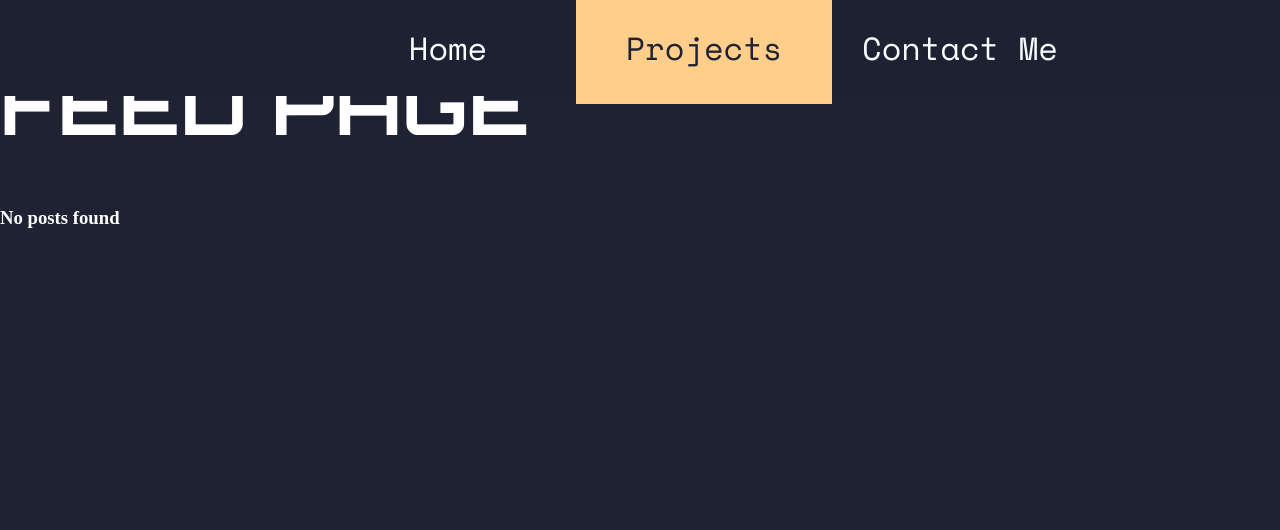
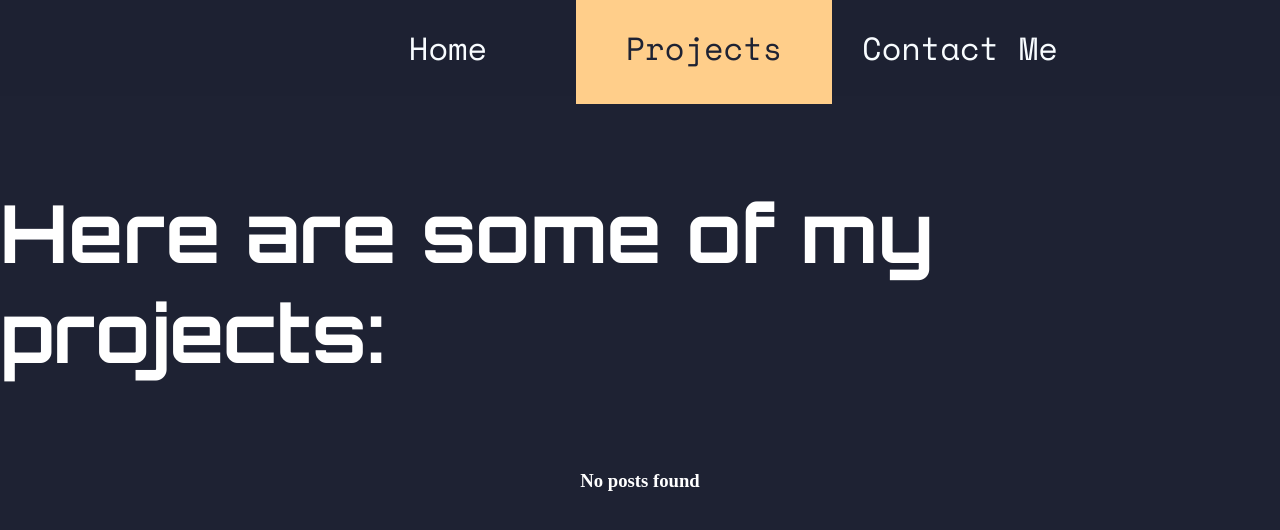
Before and after one commit to Angelion879/base_portfolio, a Django app: page /feed/ in a window 1280 px wide. Shown: the top 530 px of the page. Run offline with Django 5.2, Linux system fonts and the light colour scheme; data that the repository does not hold is empty.

Commit message:
(update): page remodelling

```diff
--- a/biangelis/base/templates/basis/contact.html
+++ b/biangelis/base/templates/basis/contact.html
@@ -10,6 +10,8 @@
         }
     }
 </style>
-<h1 class="title">CONTACT PAGE</h1>
+<div class="intro">
+    <h1 class="title">CONTACT PAGE</h1>
+</div>
 
 {% endblock content %}
--- a/biangelis/base/templates/basis/feed.html
+++ b/biangelis/base/templates/basis/feed.html
@@ -11,11 +11,12 @@
         }
     }
 </style>
-<h1 class="title">FEED PAGE</h1>
+<div class="intro">
+    <h1 class="title">Here are some of my projects:</h1>
+</div>
 
-{% for post in posts %}
-
-<div>
+<div class="preview_holder">
+    {% for post in posts %}
     <div class="preview">
         <img class="thumbnail" src="{{post.thumbnail.url}}">
         <div class="post_preview">
@@ -23,11 +24,11 @@
             <p class="preview_subtitle">{{post.sub_title}}</p>
         </div>
     </div>
+
+    {% empty %}
+    <h3>No posts found</h3>
+
+    {% endfor %}
 </div>
 
-{% empty %}
-    <h3>No posts found</h3>
-
-{% endfor %}
-
 {% endblock content %}
```
